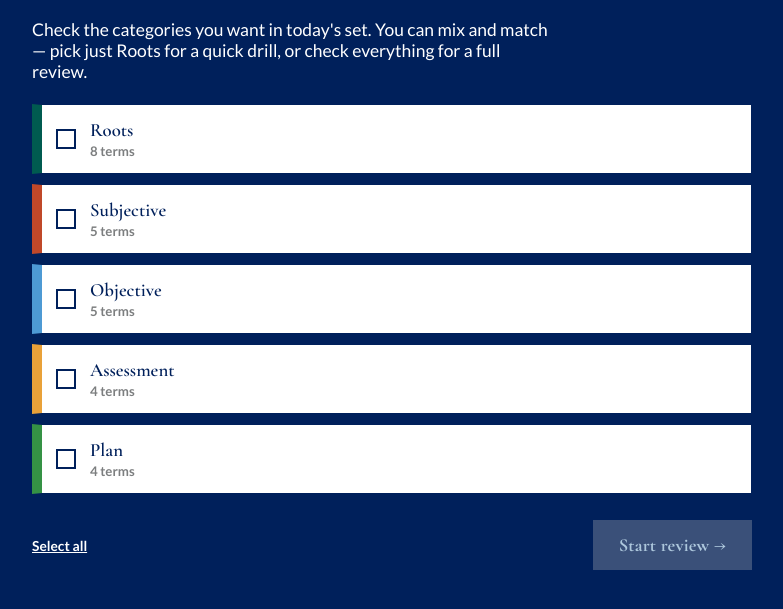
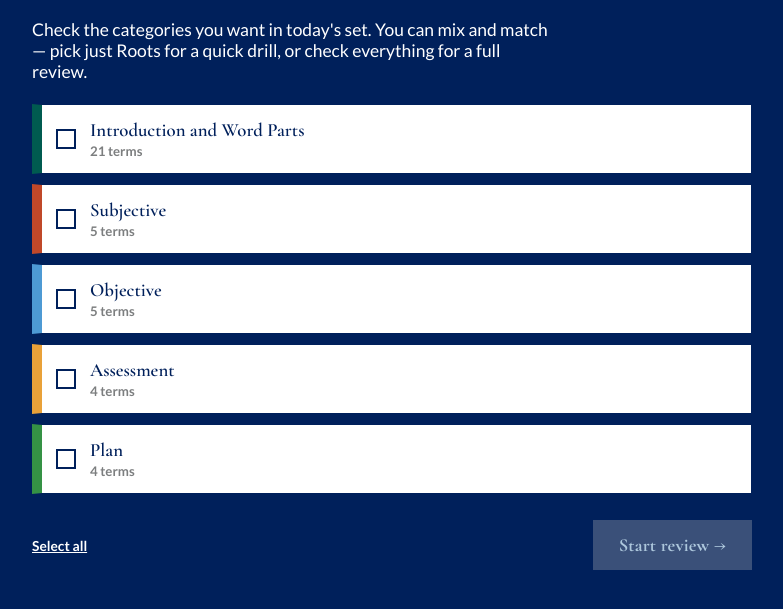
Before and after one commit to rmhumbird/med_term_flashcards, a plain HTML site: page index.html in a window 1280 px wide. Shown: the part 87-696 px from the top of the page, without its empty margins (248-1031 px from the left). Drawn offline with nearby package versions, Linux system fonts and the light colour scheme.

Commit message:
Update index.html

```diff
--- a/index.html
+++ b/index.html
@@ -419,13 +419,26 @@
    real vocabulary — same {term, definition} shape. */
 const WORD_BANK = {
   roots: {
-    label: "Roots",
+    label: "Introduction and Word Parts",
     color: "var(--teal)",
     terms: [
-      { term: "cardi/o", definition: "Combining form meaning heart." },
-      { term: "-itis", definition: "Suffix meaning inflammation." },
-      { term: "hepat/o", definition: "Combining form meaning liver." },
-      { term: "-ectomy", definition: "Suffix meaning surgical removal." },
+      { term: "epiphysis", definition: "ends of a long bone" },
+      { term: "diaphysis", definition: "long middle part of a long bone" },
+      { term: "metaphysis", definition: "connects the diaphysis and the epiphysis" },
+      { term: "axial skeleton", definition: "the skull, spine, sturnum and ribs" },
+      { term: "appendicular skeleton", definition: "upper and lower extremities of the skeleton" },
+      { term: "joints", definition: "where two bones meet" },
+      { term: "cost/o", definition: "related to the rib/s" },
+      { term: "oste/o", definition: "related to the bone/s" },
+      { term: "crani/0", definition: "related to the skull" },
+      { term: "cervic/o", definition: "related to the spine" },
+      { term: "cost/o", definition: "related to the rib/s" },
+      { term: "lumb/o", definition: "related to the back" },
+      { term: "brachi/o", definition: "related to the upper arm" },
+      { term: "carp/o", definition: "related to the wrist" },
+      { term: "femor/o", definition: "related to the femor" },
+      { term: "tibi/o", definition: "related to the tibia" },
+      { term: "tars/o", definition: "related to the ankle" },
       { term: "arthr/o", definition: "Combining form meaning joint." },
       { term: "dys-", definition: "Prefix meaning painful, difficult, or abnormal." },
       { term: "-emia", definition: "Suffix meaning a condition of the blood." },
```
